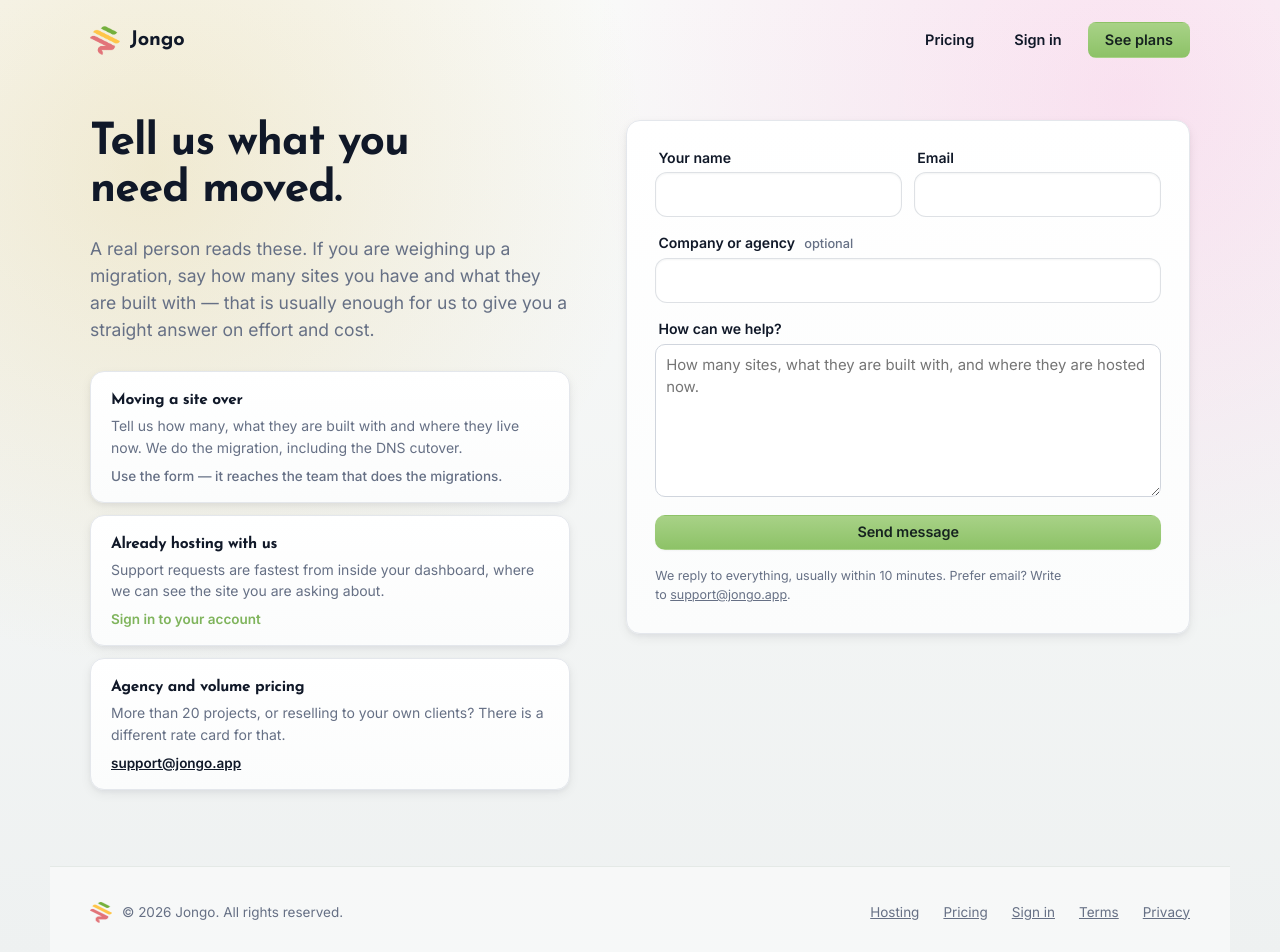
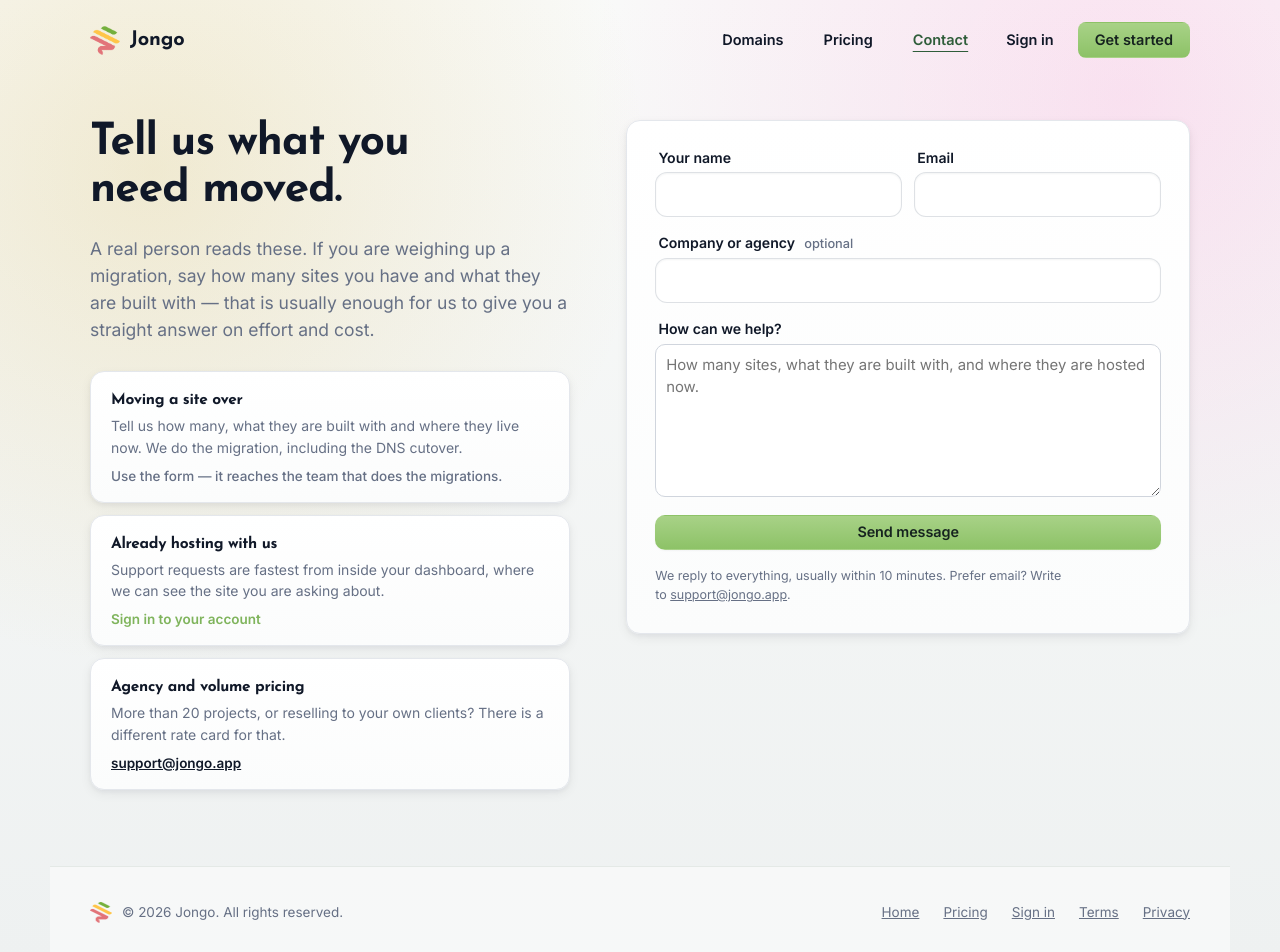
Before and after one commit to Manifest-FTS/jongo-os, a Next.js app in the folder apps/web/: page /contact in a window 1280 px wide. Shown: the top 952 px of the page. Built offline with nearby package versions, Linux system fonts and the light colour scheme; no server answers.

Commit message:
Updated the route for hosting

```diff
--- a/apps/web/next.config.js
+++ b/apps/web/next.config.js
@@ -5,6 +5,12 @@ const nextConfig = {
   },
   async redirects() {
     return [
+      // The hosting page is the homepage now; keep old links and bookmarks working.
+      {
+        source: '/hosting',
+        destination: '/',
+        permanent: true
+      },
       {
         source: '/sites',
         destination: '/apps',
--- a/apps/web/src/app/contact/page.tsx
+++ b/apps/web/src/app/contact/page.tsx
@@ -3,6 +3,7 @@ import Link from "next/link";
 import ContactForm from "@/components/ContactForm";
 import { COMPANY_NAME, RESPONSE_TIME, contactEmail, currentYear } from "@/lib/public-site";
 import { btnPrimary, card, cx, publicPage } from "@/lib/public-ui";
+import PublicSiteHeader from "@/components/PublicSiteHeader";
 
 /**
  * Public contact page.
@@ -48,26 +49,7 @@ export default function ContactPage() {
 
   return (
     <div className={publicPage}>
-      <header className="hosting-nav">
-        <Link href="/hosting" className="hosting-brand">
-          <img src="/assets/images/jongo-logomark-color.png" alt="" width={30} height={30} />
-          <span>Jongo</span>
-        </Link>
-        <div className="hosting-nav__actions">
-          <Link href="/pricing" className="hosting-nav__signin">
-            Pricing
-          </Link>
-          <Link href="/auth/login" className="hosting-nav__signin">
-            Sign in
-          </Link>
-          <Link
-            href="/hosting#pricing"
-            className={cx(btnPrimary, "px-4 py-[9.5px] text-[14.5px]")}
-          >
-            See plans
-          </Link>
-        </div>
-      </header>
+      <PublicSiteHeader />
 
       <section className="contact-hero">
         <div className="contact-hero__copy">
@@ -102,7 +84,7 @@ export default function ContactPage() {
           <span>© {currentYear()} {COMPANY_NAME}. All rights reserved.</span>
         </div>
         <div className="hosting-footer__links">
-          <Link href="/hosting">Hosting</Link>
+          <Link href="/">Home</Link>
           <Link href="/pricing">Pricing</Link>
           <Link href="/auth/login">Sign in</Link>
           <a href="#">Terms</a>
--- a/apps/web/src/app/domains/page.tsx
+++ b/apps/web/src/app/domains/page.tsx
@@ -5,6 +5,7 @@ import { SUGGESTED_TLDS, formatCents, parseDomain } from "@/lib/domain-search";
 import { checkAvailability, getPricesForTlds, getTldPricing, isRegistrarConfigured } from "@/lib/registrar";
 import { COMPANY_NAME, contactEmail, currentYear } from "@/lib/public-site";
 import { btnPrimary, btnSecondary, card, cardHealthy, cx, noticeWarn, publicPage } from "@/lib/public-ui";
+import PublicSiteHeader from "@/components/PublicSiteHeader";
 
 /**
  * Public domain registration page.
@@ -63,26 +64,7 @@ export default async function DomainsPage({ searchParams }: Params) {
 
   return (
     <div className={publicPage}>
-      <header className="hosting-nav">
-        <Link href="/hosting" className="hosting-brand">
-          <img src="/assets/images/jongo-logomark-color.png" alt="" width={30} height={30} />
-          <span>Jongo</span>
-        </Link>
-        <div className="hosting-nav__actions">
-          <Link href="/domains/transfer" className="hosting-nav__signin">
-            Transfers
-          </Link>
-          <Link href="/pricing" className="hosting-nav__signin">
-            Pricing
-          </Link>
-          <Link href="/auth/login" className="hosting-nav__signin">
-            Sign in
-          </Link>
-          <Link href="/auth/register" className={cx(btnPrimary, "px-4 py-[9.5px] text-[14.5px]")}>
-            Get started
-          </Link>
-        </div>
-      </header>
+      <PublicSiteHeader />
 
       <section className="pricing-head">
         <h1 className="hosting-h1 text-[clamp(1.9rem,1.3rem+2vw,2.6rem)]">
@@ -198,7 +180,7 @@ export default async function DomainsPage({ searchParams }: Params) {
           <span>© {currentYear()} {COMPANY_NAME}. All rights reserved.</span>
         </div>
         <div className="hosting-footer__links">
-          <Link href="/hosting">Hosting</Link>
+          <Link href="/">Home</Link>
           <Link href="/domains/transfer">Transfers</Link>
           <Link href="/pricing">Pricing</Link>
           <Link href="/contact">Contact</Link>
--- a/apps/web/src/app/domains/transfer/page.tsx
+++ b/apps/web/src/app/domains/transfer/page.tsx
@@ -4,6 +4,7 @@ import { SUGGESTED_TLDS, formatCents, parseDomain } from "@/lib/domain-search";
 import { getPricesForTlds, getTldPricing, isRegistrarConfigured } from "@/lib/registrar";
 import { COMPANY_NAME, RESPONSE_TIME, contactEmail, currentYear } from "@/lib/public-site";
 import { btnPrimary, btnSecondary, card, cardHealthy, cx, pill, publicPage } from "@/lib/public-ui";
+import PublicSiteHeader from "@/components/PublicSiteHeader";
 
 /**
  * Public domain transfer page.
@@ -110,26 +111,7 @@ export default async function DomainTransferPage({ searchParams }: Params) {
 
   return (
     <div className={publicPage}>
-      <header className="hosting-nav">
-        <Link href="/hosting" className="hosting-brand">
-          <img src="/assets/images/jongo-logomark-color.png" alt="" width={30} height={30} />
-          <span>Jongo</span>
-        </Link>
-        <div className="hosting-nav__actions">
-          <Link href="/domains" className="hosting-nav__signin">
-            Register
-          </Link>
-          <Link href="/pricing" className="hosting-nav__signin">
-            Pricing
-          </Link>
-          <Link href="/auth/login" className="hosting-nav__signin">
-            Sign in
-          </Link>
-          <Link href="/auth/register" className={cx(btnPrimary, "px-4 py-[9.5px] text-[14.5px]")}>
-            Get started
-          </Link>
-        </div>
-      </header>
+      <PublicSiteHeader />
 
       <section className="pricing-head">
         <h1 className="hosting-h1 text-[clamp(1.9rem,1.3rem+2vw,2.6rem)]">
@@ -268,7 +250,7 @@ export default async function DomainTransferPage({ searchParams }: Params) {
           <span>© {currentYear()} {COMPANY_NAME}. All rights reserved.</span>
         </div>
         <div className="hosting-footer__links">
-          <Link href="/hosting">Hosting</Link>
+          <Link href="/">Home</Link>
           <Link href="/domains">Register</Link>
           <Link href="/pricing">Pricing</Link>
           <Link href="/contact">Contact</Link>
--- a/apps/web/src/app/hosting/page.tsx
+++ b/apps/web/src/app/hosting/page.tsx
@@ -7,13 +7,14 @@ import HeroDashboardPreview from "@/components/HeroDashboardPreview";
 import { SUGGESTED_TLDS, formatCents } from "@/lib/domain-search";
 import { getPricesForTlds, isRegistrarConfigured } from "@/lib/registrar";
 import { btnPrimary, btnSecondary, card, cardHealthy, cx, publicPage } from "@/lib/public-ui";
+import PublicSiteHeader from "@/components/PublicSiteHeader";
 
 /**
- * Public hosting signup page.
+ * The homepage (served at "/" by app/page.tsx; /hosting redirects there).
  *
- * Deliberately a server component with no session lookup: it is the one page
- * that must render for someone who has never signed in, so it is listed in
- * middleware's PUBLIC_PATHS and touches neither auth() nor the database.
+ * Deliberately a server component with no session lookup: it must render for
+ * someone who has never signed in, and it stays static. The header works out
+ * who is signed in in the browser (components/PublicSiteHeader.tsx).
  *
  * Styling follows the app's own vocabulary (globals.css tokens, .btn/.card
  * geometry) as inline styles, the same way the dashboard components do, rather
@@ -194,27 +195,7 @@ export default async function HostingPage() {
 
   return (
     <div className={publicPage}>
-      {/* nav */}
-      <header className="hosting-nav">
-        <Link href="/hosting" className="hosting-brand">
-          <img src="/assets/images/jongo-logomark-color.png" alt="" width={30} height={30} />
-          <span>Jongo</span>
-        </Link>
-        <div className="hosting-nav__actions">
-          <Link href="/domains" className="hosting-nav__signin">
-            Domains
-          </Link>
-          <Link href="/pricing" className="hosting-nav__signin">
-            Pricing
-          </Link>
-          <Link href="/auth/login" className="hosting-nav__signin">
-            Sign in
-          </Link>
-          <Link href="/auth/register" className={cx(btnPrimary, "px-4 py-[9.5px] text-[14.5px]")}>
-            Get started
-          </Link>
-        </div>
-      </header>
+      <PublicSiteHeader />
 
       {/* hero */}
       <section className="hosting-hero">
--- /dev/null
+++ b/apps/web/src/app/page.tsx
@@ -0,0 +1,14 @@
+/**
+ * The homepage: the public hosting page, for everyone.
+ *
+ * Signed-in visitors used to be redirected straight to /dashboard; they now
+ * see the site like anyone else, with a Dashboard button in the header
+ * (components/PublicSiteHeader.tsx). Sign-in still lands on /dashboard.
+ *
+ * /hosting, the page's old address, redirects here (next.config.js).
+ */
+export { default, metadata } from "./hosting/page";
+
+// Segment config must be written here, not re-exported. Same hourly refresh as
+// the hosting page: the domain prices on it change rarely.
+export const revalidate = 3600;
--- a/apps/web/src/app/pricing/page.tsx
+++ b/apps/web/src/app/pricing/page.tsx
@@ -15,6 +15,7 @@ import {
 import { COMPANY_NAME, currentYear } from "@/lib/public-site";
 import { btnPrimary, btnSecondary, card, cx, publicPage } from "@/lib/public-ui";
 import { showErrorToast } from "@/lib/ui/toast";
+import PublicSiteHeader from "@/components/PublicSiteHeader";
 
 /**
  * Signed-in visitors skip the registration form and go straight through
@@ -194,23 +195,7 @@ export default function PricingPage() {
 
   return (
     <div className={publicPage}>
-      <header className="hosting-nav">
-        <Link href="/hosting" className="hosting-brand">
-          <img src="/assets/images/jongo-logomark-color.png" alt="" width={30} height={30} />
-          <span>Jongo</span>
-        </Link>
-        <div className="hosting-nav__actions">
-          <Link href="/contact" className="hosting-nav__signin">
-            Contact
-          </Link>
-          <Link href="/auth/login" className="hosting-nav__signin">
-            Sign in
-          </Link>
-          <Link href="/auth/register" className={cx(btnPrimary, "px-4 py-[9.5px]")}>
-            Get started
-          </Link>
-        </div>
-      </header>
+      <PublicSiteHeader />
 
       <section className="pricing-head">
         <h1 className="hosting-h1 text-[clamp(1.9rem,1.3rem+2vw,2.75rem)]">
@@ -505,7 +490,7 @@ export default function PricingPage() {
           <span>© {currentYear()} {COMPANY_NAME}. All rights reserved.</span>
         </div>
         <div className="hosting-footer__links">
-          <Link href="/hosting">Hosting</Link>
+          <Link href="/">Home</Link>
           <Link href="/pricing">Pricing</Link>
           <Link href="/contact">Contact</Link>
         </div>
--- /dev/null
+++ b/apps/web/src/components/PublicSiteHeader.tsx
@@ -0,0 +1,67 @@
+"use client";
+
+import Link from "next/link";
+import { usePathname } from "next/navigation";
+import { useSession } from "next-auth/react";
+import { btnPrimary, cx } from "@/lib/public-ui";
+
+const LINKS = [
+  { href: "/domains", label: "Domains" },
+  { href: "/pricing", label: "Pricing" },
+  { href: "/contact", label: "Contact" }
+];
+
+/**
+ * The header on every public page (home, domains, transfer, pricing, contact).
+ *
+ * Sign-in state is read in the browser, so the pages around it can stay
+ * static. While it is still loading, the account buttons are left out rather
+ * than showing "Sign in" to someone who is signed in.
+ */
+export default function PublicSiteHeader() {
+  const pathname = usePathname() ?? "/";
+  const { status } = useSession();
+
+  return (
+    <header className="hosting-nav">
+      <Link href="/" className="hosting-brand" aria-label="Jongo home">
+        <img src="/assets/images/jongo-logomark-color.png" alt="" width={30} height={30} />
+        <span>Jongo</span>
+      </Link>
+      <nav className="hosting-nav__actions" aria-label="Main">
+        {LINKS.map((link) => {
+          const active = pathname === link.href || pathname.startsWith(`${link.href}/`);
+          return (
+            <Link
+              key={link.href}
+              href={link.href}
+              className={cx("hosting-nav__signin", active && "text-[#2f5d3a] underline underline-offset-[6px]")}
+              aria-current={active ? "page" : undefined}
+            >
+              {link.label}
+            </Link>
+          );
+        })}
+        {status === "authenticated" ? (
+          <Link href="/dashboard" className={cx(btnPrimary, "px-4 py-[9.5px] text-[14.5px]")}>
+            Dashboard
+          </Link>
+        ) : status === "unauthenticated" ? (
+          <>
+            {/* Not .hosting-nav__signin: that class is hidden on phones, which
+                left signed-out mobile visitors no way to sign in. */}
+            <Link href="/auth/login" className="text-[14.5px] font-semibold px-3 py-[9px] no-underline text-inherit whitespace-nowrap">
+              Sign in
+            </Link>
+            <Link href="/auth/register" className={cx(btnPrimary, "px-4 py-[9.5px] text-[14.5px]")}>
+              Get started
+            </Link>
+          </>
+        ) : (
+          // Holds the button's width so the header does not jump once the session loads.
+          <span className="inline-block w-[112px] h-[38px]" aria-hidden />
+        )}
+      </nav>
+    </header>
+  );
+}
```
Also changed, not shown: apps/web/src/app/(platform)/page.tsx (deleted, +0 -23 lines).
